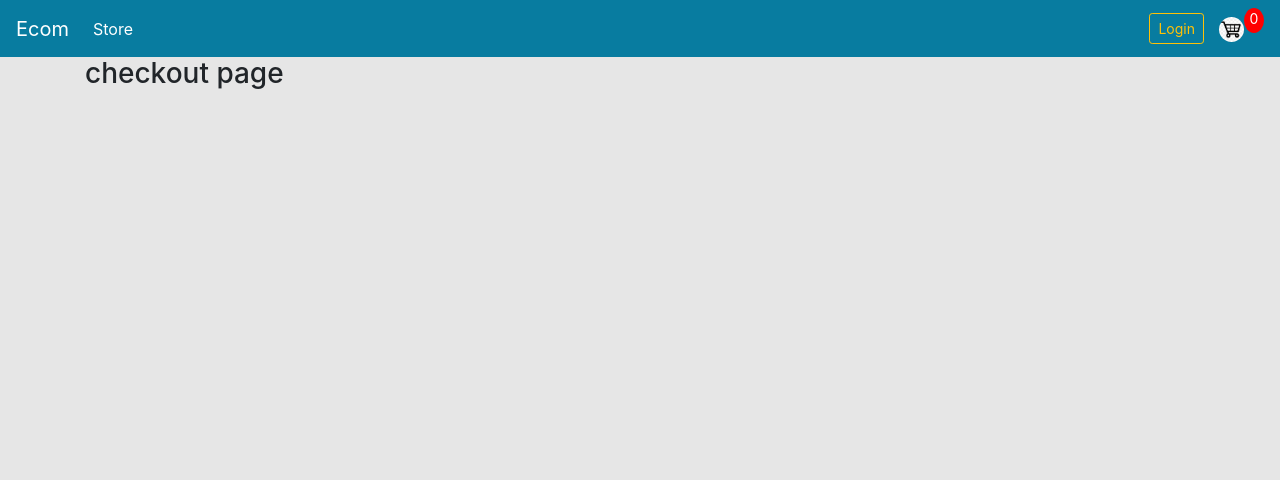
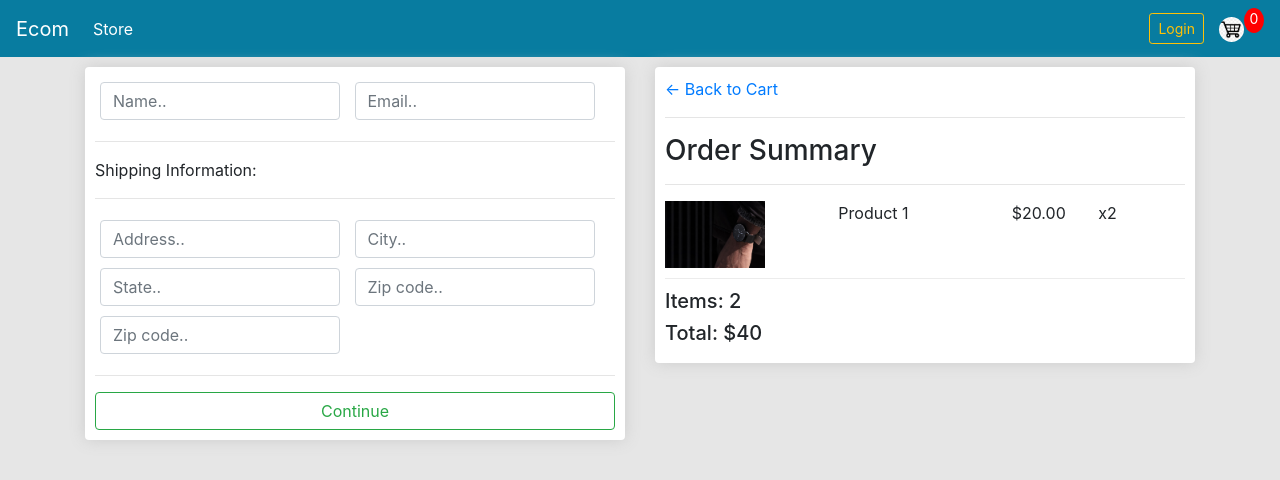
Before and after one commit to kaybrian/DjangoEcom, a Django app: page /checkout in a window 1280 px wide. Shown: the top 480 px of the page. Run offline with Django 3.2, Linux system fonts and the light colour scheme; some libraries are stand-ins or nearby versions.

Commit message:
working site

```diff
--- a/static/css/main.css
+++ b/static/css/main.css
@@ -7,6 +7,11 @@ body{
 }
 .row{
     margin-top: 10px;
+}
+.form-field{
+    width: 250px;
+    display: inline-block;
+    padding: 5px;
 }
 .box-element{
     box-shadow:hsl(0, 0%, 80%) 0 0 16px;
@@ -40,3 +45,29 @@ body{
     border-radius: 50%;
     font-size: 14px;
 }
+.row-img{
+    width: 100px;
+}
+.cart-row{
+    display: flex;
+    align-items: flex-stretch;
+    padding-bottom: 10px;
+    margin-bottom: 10px;
+    border-bottom: 1px solid #ececec;
+}
+
+.quantity{
+    display: inline-block;
+    font-weight: 700;
+    padding-right: 10px;
+}
+
+.chg-quantity{
+    width: 12px;
+    cursor: pointer;
+    display: block;
+}
+
+.hidden{
+    display:none !important;
+}
--- a/store/templates/store/checkout.html
+++ b/store/templates/store/checkout.html
@@ -4,5 +4,75 @@
 
 
 {% block otherContent %}
-<h3>checkout page</h3>
+<div class="row">
+    <div class="col-lg-6">
+        <div class="box-element" id='form-wrapper'>
+            <form id="form">
+                <div id="user-info">
+                    <div class="form-field">
+                        <input required class="form-control" type="text" name="name" placeholder="Name..">
+                    </div>
+                    <div class="form-field">
+                        <input required class="form-control" type="email" name="email" placeholder="Email..">
+                    </div>
+                </div>
+
+                <div id="shipping-info">
+                    <hr>
+                    <p>Shipping Information:</p>
+                    <hr>
+                    <div class="form-field">
+                        <input class="form-control" type="text" name="address" placeholder="Address..">
+                    </div>
+                    <div class="form-field">
+                        <input class="form-control" type="text" name="city" placeholder="City..">
+                    </div>
+                    <div class="form-field">
+                        <input class="form-control" type="text" name="state" placeholder="State..">
+                    </div>
+                    <div class="form-field">
+                        <input class="form-control" type="text" name="zipcode" placeholder="Zip code..">
+                    </div>
+                    <div class="form-field">
+                        <input class="form-control" type="text" name="country" placeholder="Zip code..">
+                    </div>
+                </div>
+
+                <hr>
+                <input id="form-button" class="btn btn-outline-success btn-block" type="submit" value="Continue">
+            </form>
+        </div>
+
+        <br>
+        <div class="box-element hidden" id="payment-info">
+            <small>Paypal Options</small>
+        </div>
+    </div>
+
+    <div class="col-lg-6">
+        <div class="box-element">
+            <a href="{% url 'store:cart' %}">&#x2190; Back to Cart</a>
+            <hr>
+            <h3>Order Summary </h3>
+            <hr>
+
+            <div class="cart-row">
+                <div style="flex:2"><img class="row-img" src="{% static 'images/watch1.png' %}"></div>
+                <div style="flex:2">
+                    <p>Product 1</p>
+                </div>
+                <div style="flex:1">
+                    <p>$20.00</p>
+                </div>
+                <div style="flex:1">
+                    <p>x2</p>
+                </div>
+            </div>
+            <h5>Items: 2</h5>
+            <h5>Total: $40</h5>
+        </div>
+    </div>
+
+</div>
+</div>
 {% endblock otherContent %}
```
Also changed, not shown: store/templates/store/chart.html (+21 -1 lines).
